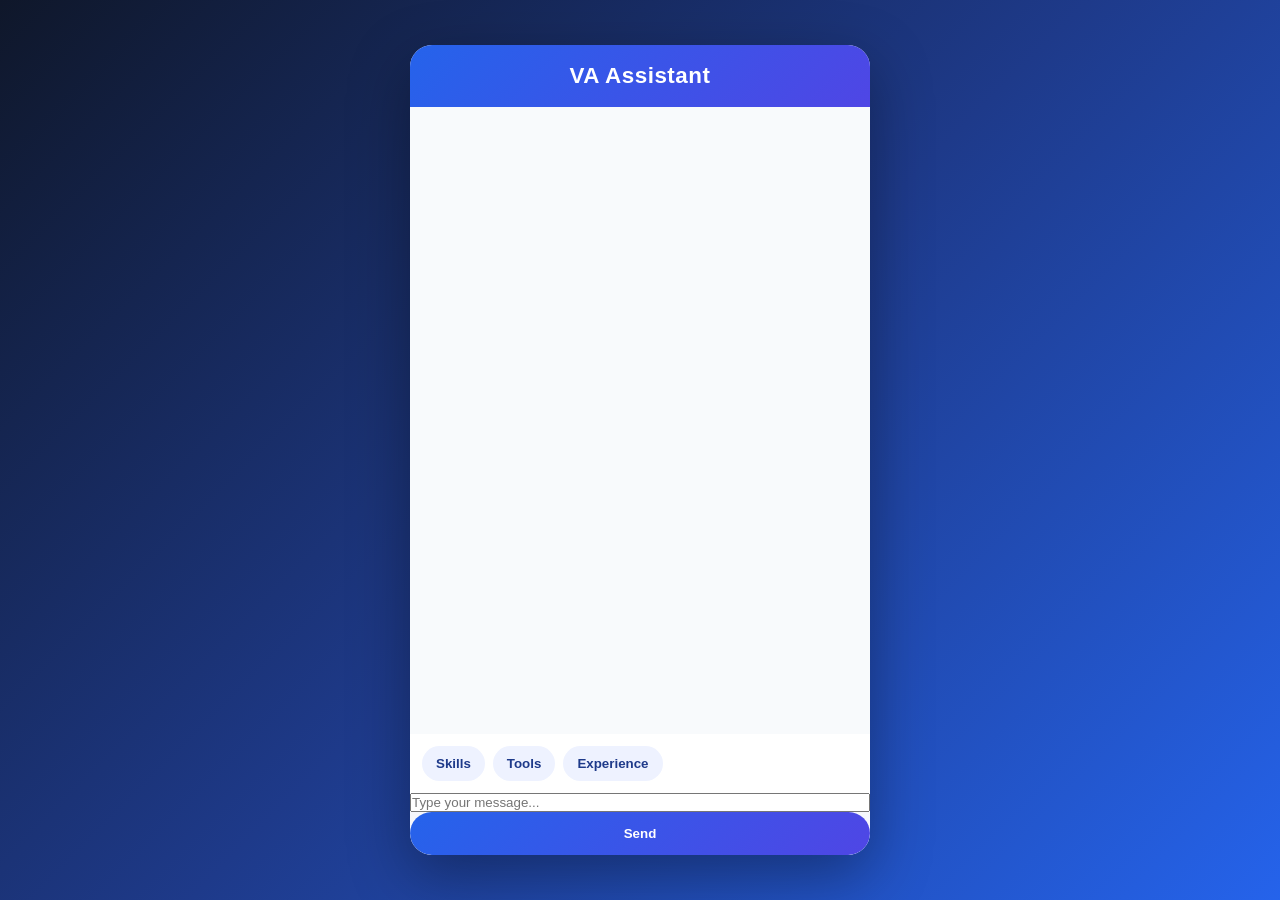
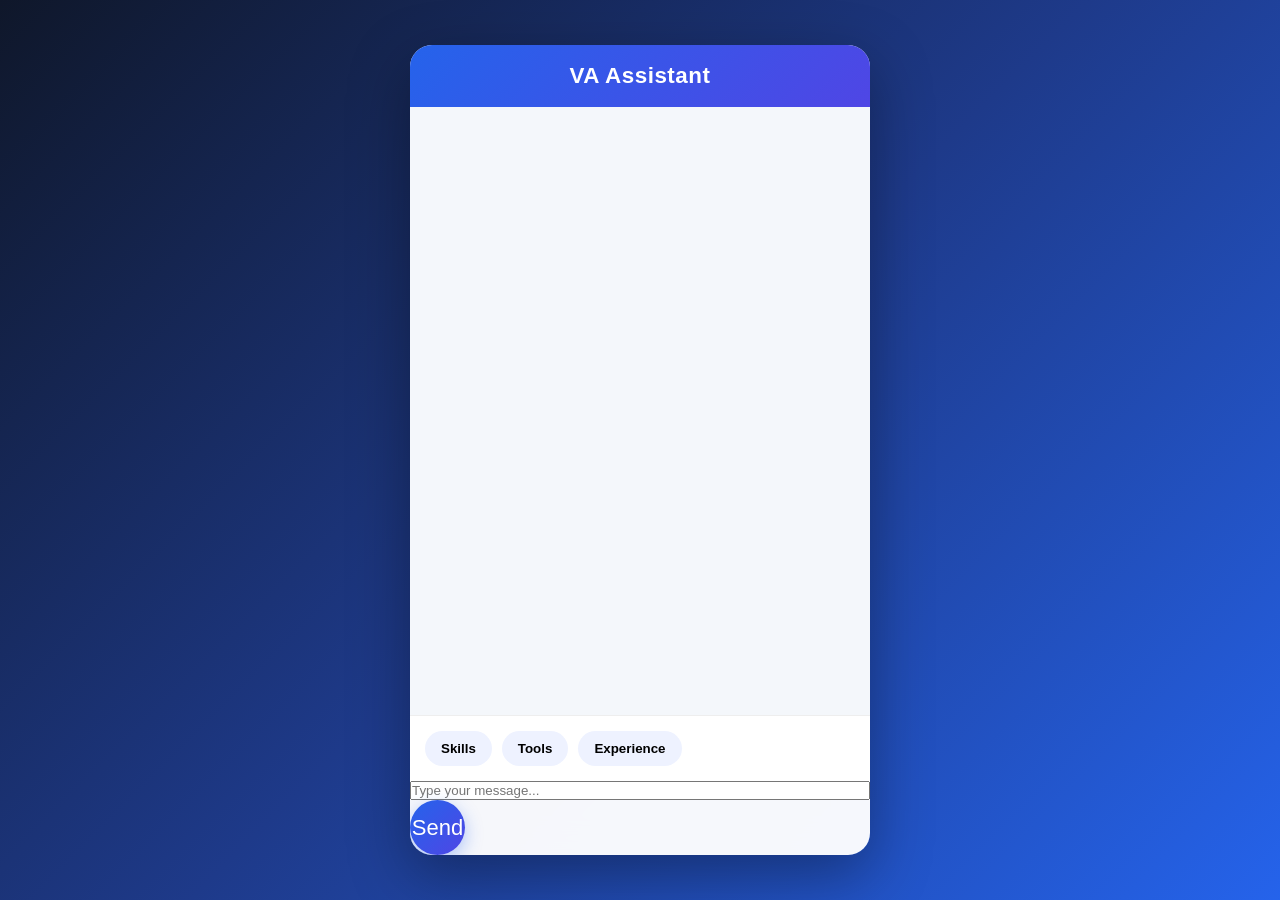

Update style.css

--- a/style.css
+++ b/style.css
@@ -9,6 +9,12 @@ justify-content:center;
 align-items:center;
 padding:20px;
 }
+.chat-header{
+padding:18px 20px;
+background:linear-gradient(135deg,#2563eb,#4f46e5);
+display:flex;
+align-items:center;
+}
 .chatbox{
 width:100%;
 max-width:460px;
@@ -33,8 +39,8 @@ letter-spacing:.5px;
 #chat{
 flex:1;
 overflow-y:auto;
-padding:16px;
-background:#f8fafc;
+padding:20px;
+background:#f4f7fb;
 }
 .message{
 padding:12px 14px;
@@ -42,7 +48,7 @@ margin:10px 0;
 border-radius:16px;
 line-height:1.5;
 word-break:break-word;
-max-width:88%;
+max-width:75%;
 animation:fade .2s ease;
 }
 .user{
@@ -65,21 +71,24 @@ font-size:13px;
 }
 .suggestions{
 display:flex;
-gap:8px;
-padding:12px;
-overflow-x:auto;
-background:#fff;
+flex-wrap:wrap;
+gap:10px;
+padding:15px;
+background:white;
+border-top:1px solid #eee;
 }
 .suggestions button{
-white-space:nowrap;
-background:#eef2ff;
-color:#1e3a8a;
 border:none;
-padding:10px 14px;
+background:#eef2ff;
+padding:10px 16px;
 border-radius:999px;
 cursor:pointer;
 font-weight:600;
-transition:.2s;
+transition:.25s;
+}
+.suggestions button:hover{
+background:#2563eb;
+color:white;
 }
 .suggestions button:hover{background:#dbeafe}
 .input-area{
@@ -89,26 +98,41 @@ padding:14px;
 background:#fff;
 border-top:1px solid #e5e7eb;
 }
+.input-area{
+display:flex;
+align-items:center;
+gap:10px;
+padding:15px;
+background:white;
+border-top:1px solid #eee;
+}
 .input-area input{
 flex:1;
-border:1px solid #d1d5db;
-border-radius:999px;
 padding:14px 18px;
+border-radius:999px;
+border:1px solid #ddd;
 font-size:16px;
 outline:none;
+transition:.25s;
 }
 .input-area input:focus{
 border-color:#2563eb;
-box-shadow:0 0 0 3px rgba(37,99,235,.15);
+box-shadow:0 0 0 4px rgba(37,99,235,.15);
 }
 #sendBtn{
+width:55px;
+height:55px;
 border:none;
-border-radius:999px;
-padding:14px 22px;
+border-radius:50%;
 background:linear-gradient(135deg,#2563eb,#4f46e5);
 color:white;
-font-weight:bold;
+font-size:22px;
 cursor:pointer;
+transition:.25s;
+box-shadow:0 6px 18px rgba(37,99,235,.35);
+}
+#sendBtn:hover{
+transform:scale(1.05);
 }
 #sendBtn:hover{opacity:.95}
 @keyframes fade{from{opacity:0;transform:translateY(8px)}to{opacity:1;transform:none}}
